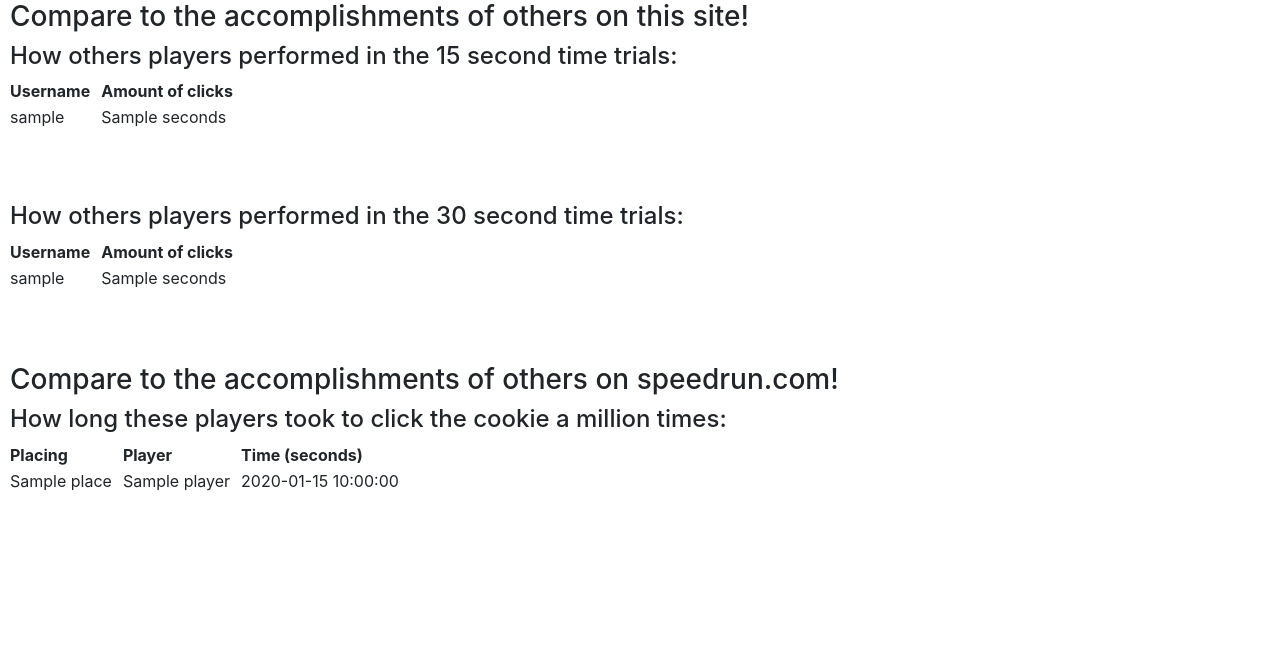
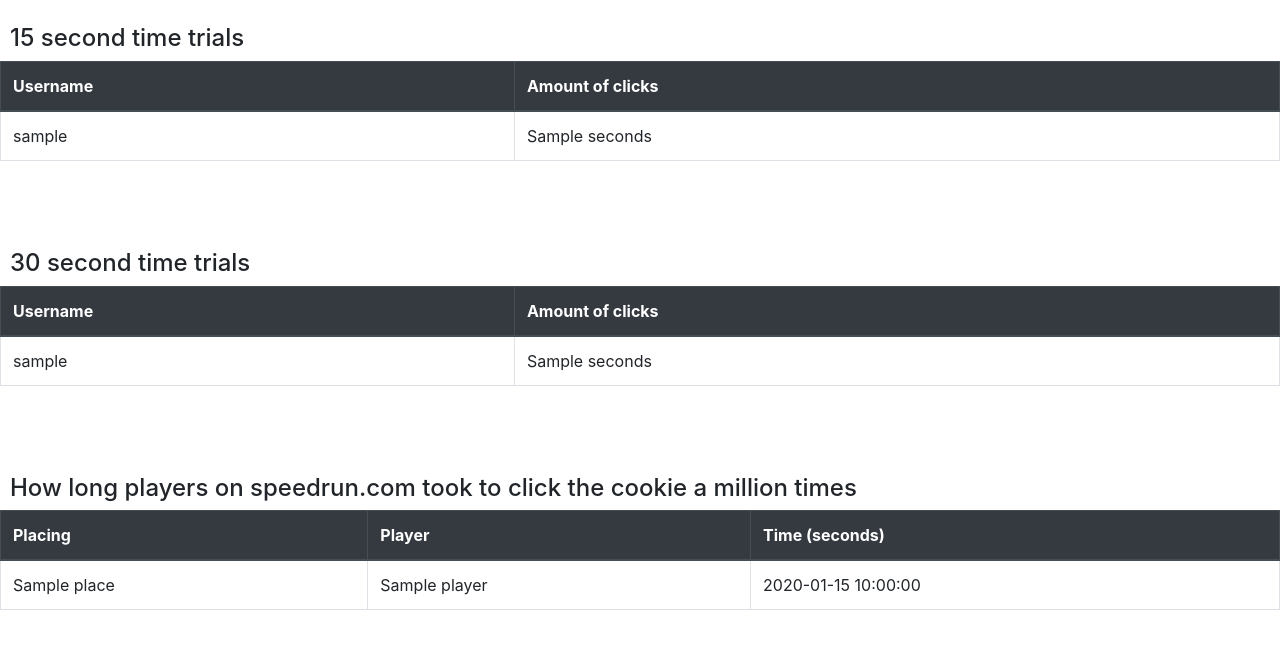
Before and after one commit to KelvinNg0/SoftDev_p02, a Flask app: template templates/leaderboards.html in a window 1280 px wide. Shown: the part 56-705 px from the top of the page. Run offline with Flask 2, Linux system fonts and the light colour scheme; the template is opened without the code that fills it: most values are stand-ins (such as "Sample title", 1, 10 or a date in 2020); some libraries are stand-ins or nearby versions.

Commit message:
CSS work for the leaderboards page

```diff
--- a/templates/leaderboards.html
+++ b/templates/leaderboards.html
@@ -1,13 +1,13 @@
 {% extends "base.html" %}
 
 {% block content %}
-<h3>Compare to the accomplishments of others on this site!</h3>
-<h4>How others players performed in the 15 second time trials:</h4>
-<table>
-  <tr>
+<br>
+<h4>15 second time trials</h4>
+<table class="table table-hover table-bordered">
+  <thead class="thead-dark"><tr>
     <th>Username</th>
     <th>Amount of clicks</th>
-  </tr>
+  </tr></thead>
   {% for run in leaderboard_15_sec %}
   <tr>
     <td>{{run['username']}}</td>
@@ -18,12 +18,12 @@
 
 <br><br><br>
 
-<h4>How others players performed in the 30 second time trials:</h4>
-<table>
-  <tr>
+<h4>30 second time trials</h4>
+<table class="table table-hover table-bordered">
+  <thead class="thead-dark"><tr>
     <th>Username</th>
     <th>Amount of clicks</th>
-  </tr>
+  </tr></thead>
   {% for run in leaderboard_30_sec %}
   <tr>
     <td>{{run['username']}}</td>
@@ -34,14 +34,13 @@
 
 <br><br><br>
 
-<h3>Compare to the accomplishments of others on speedrun.com!</h3>
-<h4>How long these players took to click the cookie a million times: </h4>
-<table>
-  <tr>
+<h4>How long players on speedrun.com took to click the cookie a million times</h4>
+<table class="table table-hover table-bordered">
+  <thead class="thead-dark"><tr>
     <th>Placing</th>
     <th>Player</th>
     <th>Time (seconds)</th>
-  </tr>
+  </tr></thead>
   {% for run in runs %}
   <tr>
     <td>{{run['place']}}</td>
```
Also changed, not shown: templates/profile.html (+7 -4 lines).
